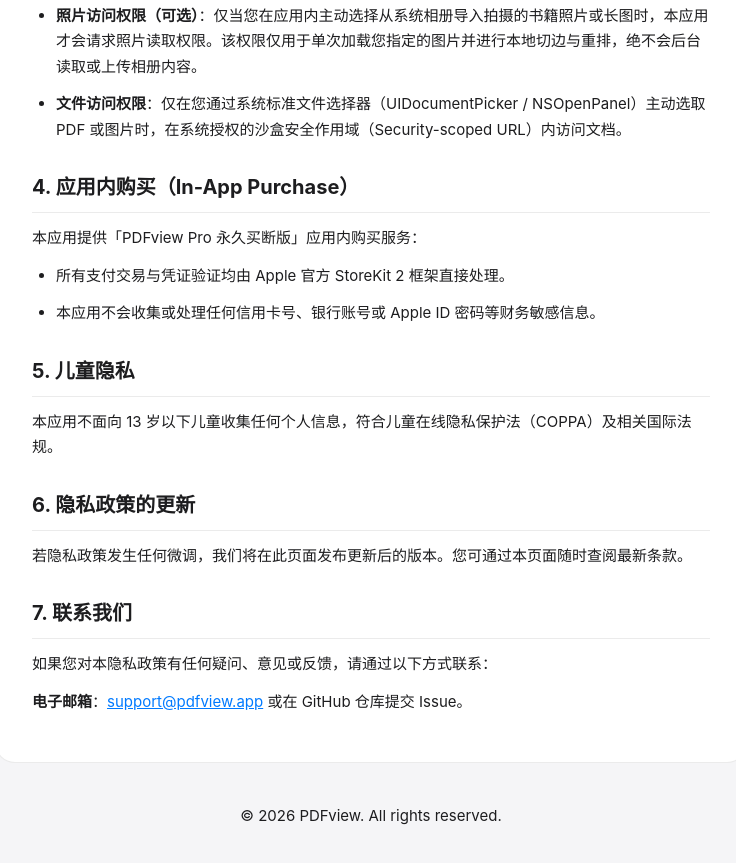
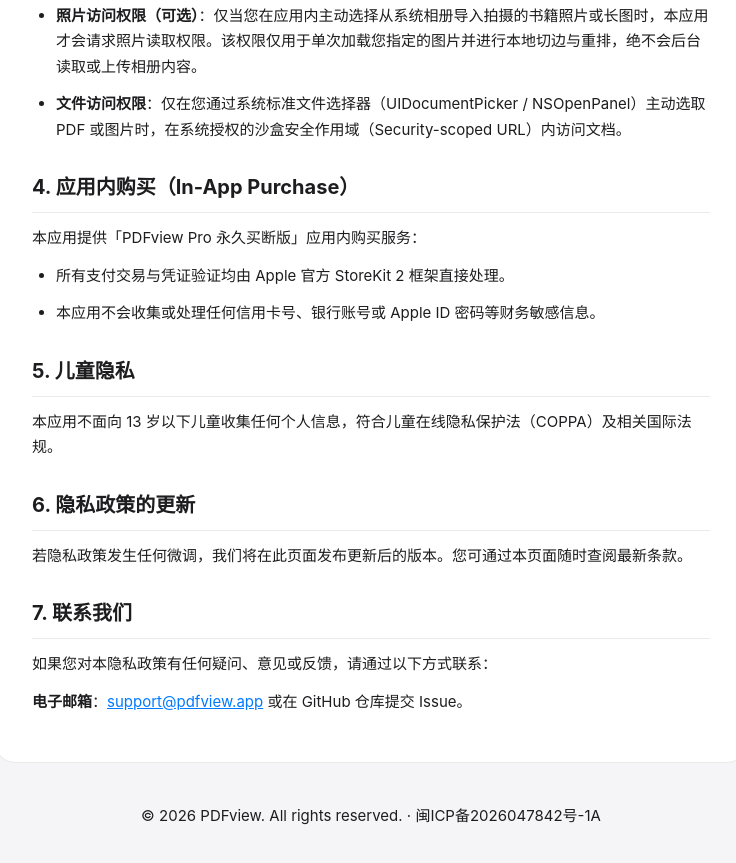
Before and after one commit to kinson5/PDFView, a plain HTML site: page docs/privacy.html in a window 1280 px wide. Shown: the part 1122-1985 px from the top of the page, without its empty margins (269-1005 px from the left). Drawn offline with Linux system fonts and the light colour scheme.

Commit message:
Add ICP filing number to GitHub Pages footer

```diff
--- a/docs/privacy.html
+++ b/docs/privacy.html
@@ -137,7 +137,7 @@
     </div>
 
     <footer>
-        <p>© 2026 PDFview. All rights reserved.</p>
+        <p>© 2026 PDFview. All rights reserved. · <a href="https://beian.miit.gov.cn/" target="_blank" rel="noopener noreferrer" style="color:inherit;text-decoration:none;">闽ICP备2026047842号-1A</a></p>
     </footer>
 </div>
 
```
Also changed, not shown: docs/index.html (+2 -1 lines), docs/support.html (+1 -1 lines).
